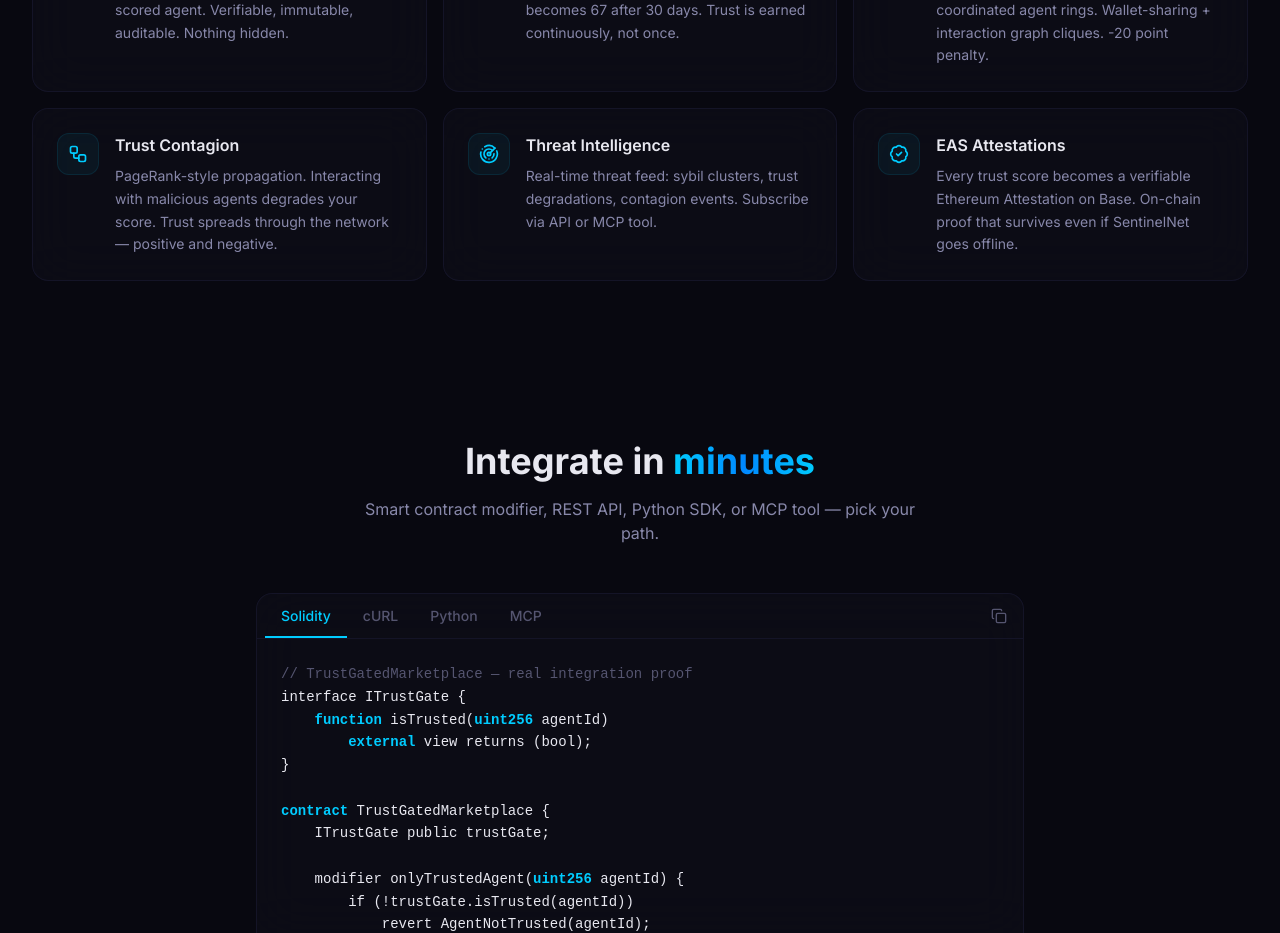
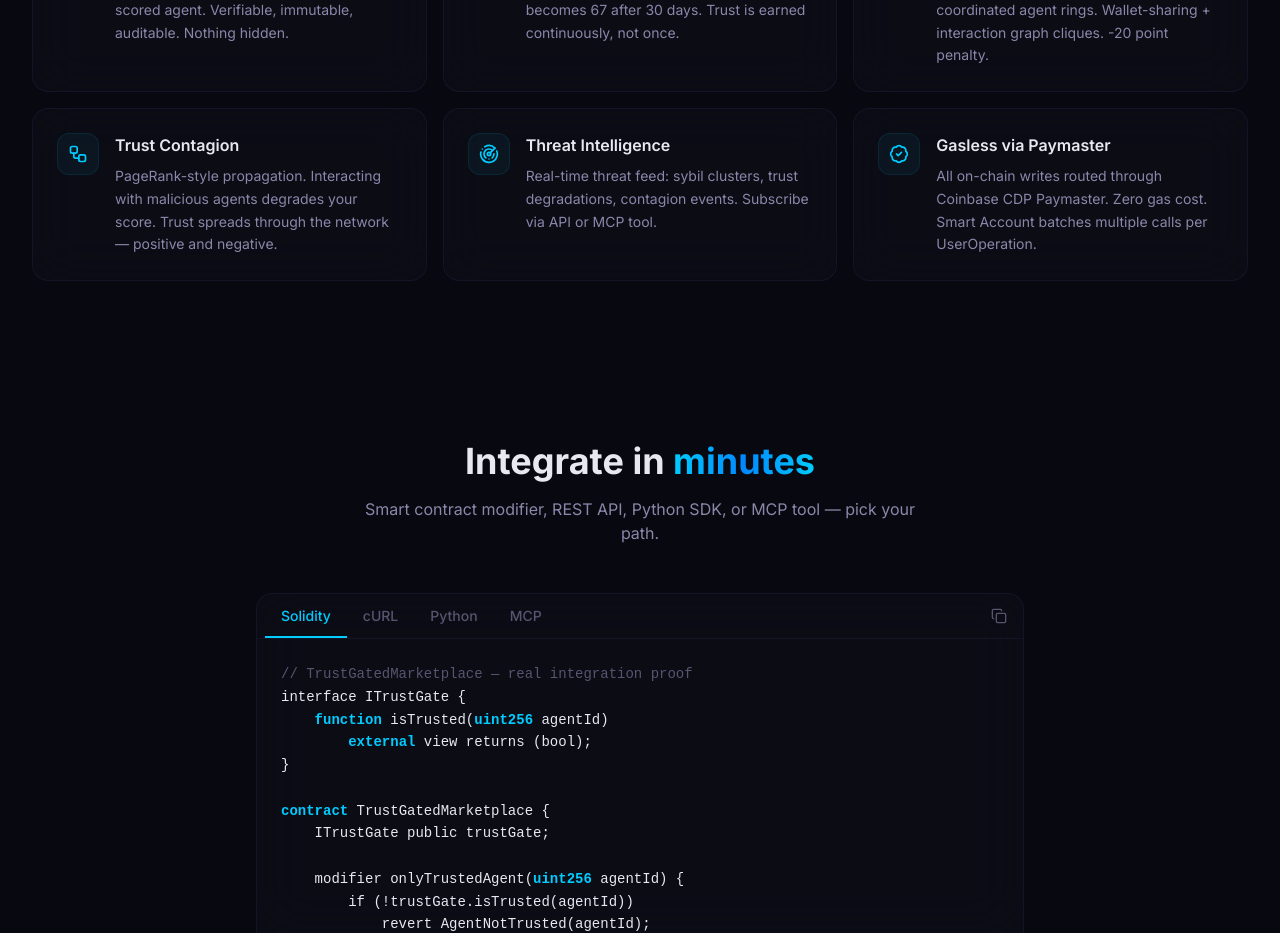
Before and after one commit to Ridwannurudeen/sentinelnet, a Next.js app in the folder landing/: page / in a window 1280 px wide. Shown: the part 1620-2553 px from the top of the page. Built offline with nearby package versions, Linux system fonts and the light colour scheme; no server answers.

Commit message:
Replace EAS with Paymaster in landing page, fix meta description

```diff
--- a/landing/app/layout.tsx
+++ b/landing/app/layout.tsx
@@ -10,7 +10,7 @@ export const metadata: Metadata = {
   },
   title: "SentinelNet — Trust Layer for ERC-8004 Agents on Base",
   description:
-    "Autonomous reputation scoring for ERC-8004 agents. 5-dimensional trust analysis with on-chain composability, IPFS evidence, and EAS attestations.",
+    "Autonomous reputation scoring for ERC-8004 agents. 5-dimensional trust analysis with on-chain composability, IPFS evidence, and gasless paymaster transactions.",
   openGraph: {
     title: "SentinelNet — Trust Layer for ERC-8004 Agents",
     description:
--- a/landing/lib/constants.ts
+++ b/landing/lib/constants.ts
@@ -49,9 +49,9 @@ export const FEATURES = [
   },
   {
     icon: "BadgeCheck",
-    title: "EAS Attestations",
+    title: "Gasless via Paymaster",
     description:
-      "Every trust score becomes a verifiable Ethereum Attestation on Base. On-chain proof that survives even if SentinelNet goes offline.",
+      "All on-chain writes routed through Coinbase CDP Paymaster. Zero gas cost. Smart Account batches multiple calls per UserOperation.",
   },
 ] as const;
 
```
